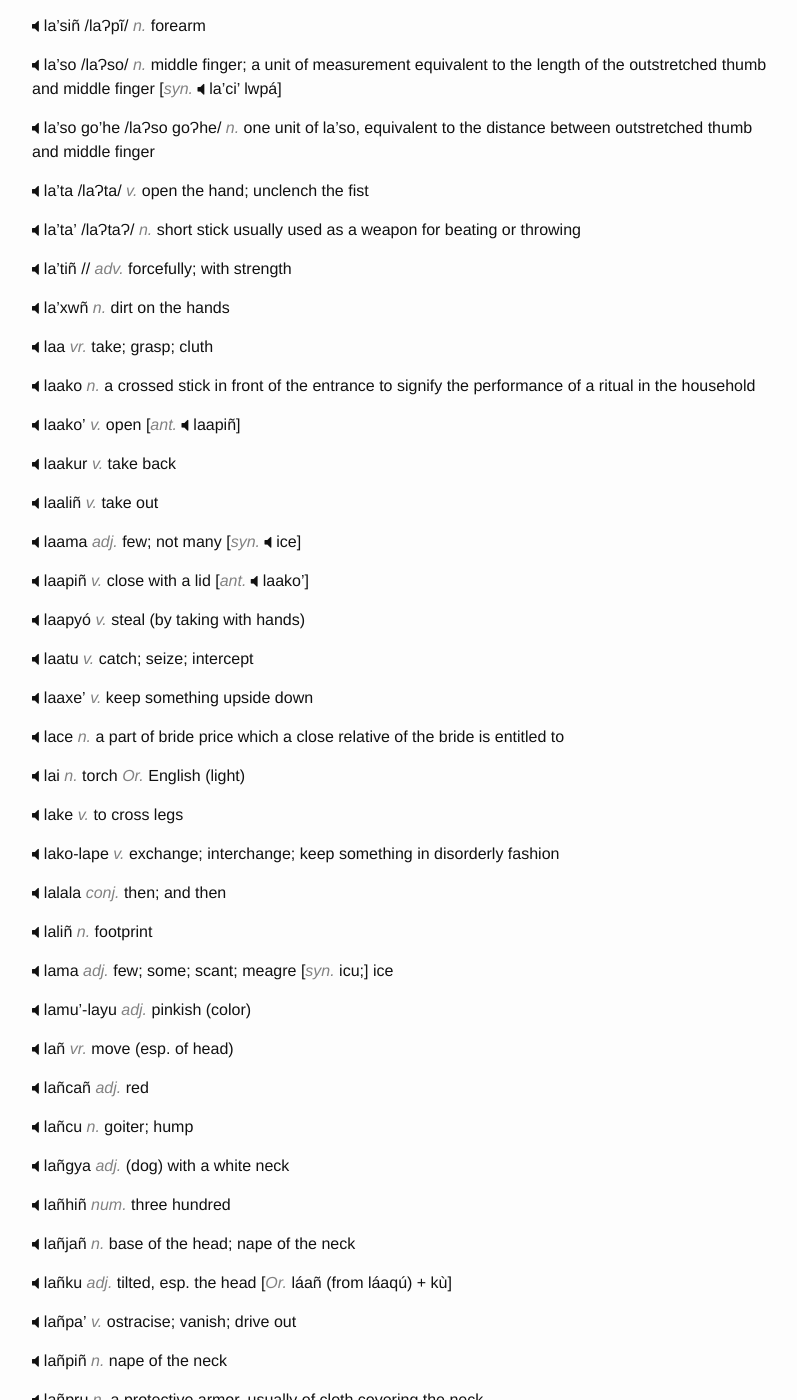
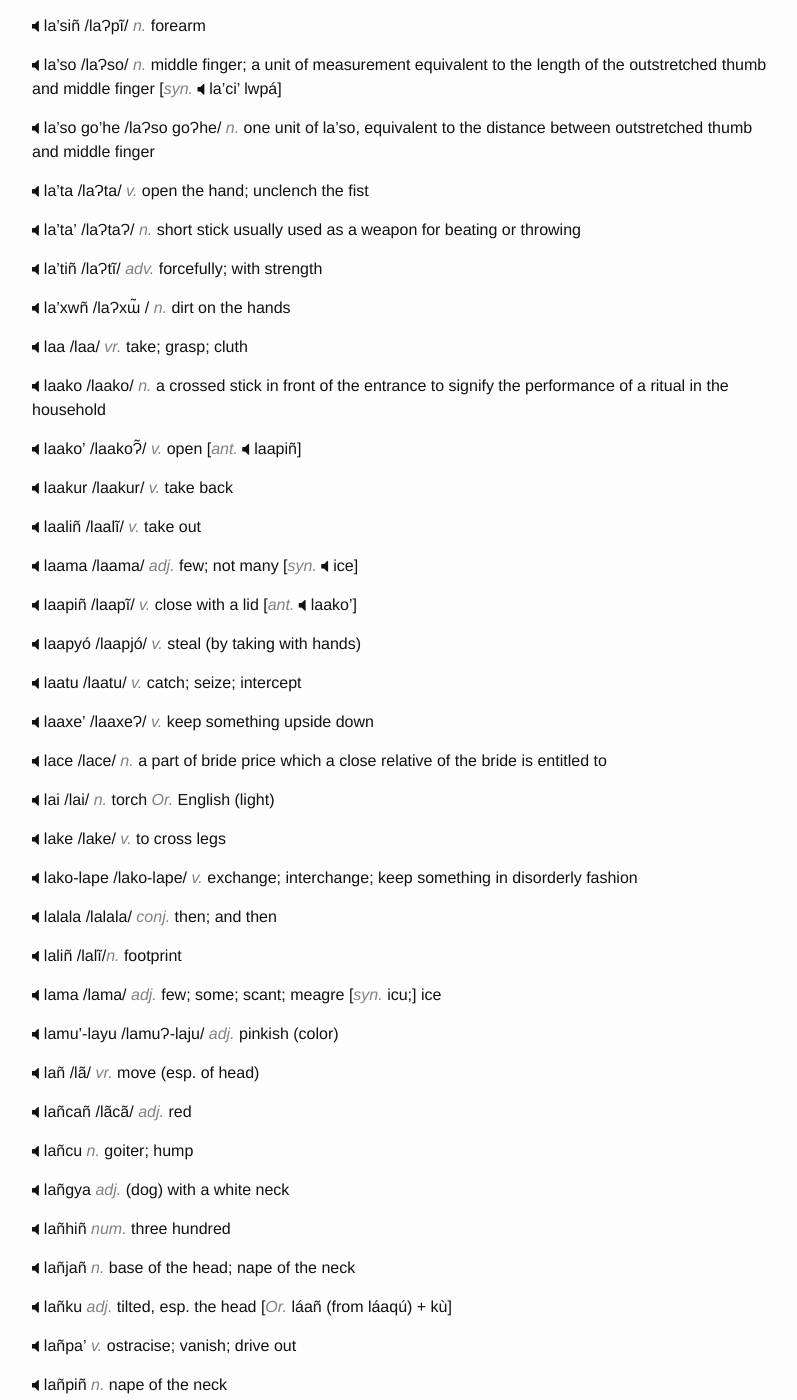
Before and after one commit to hacksparrow/language.apatani.org, a Jekyll site: the page built from dictionary/l.md, in a window 1280 px wide and 1400 px high, scrolled down 1744 px. Shown: the whole window, without its empty margins (238-1035 px from the left). Built offline with Jekyll 4.4.1, drawn with Linux system fonts in a browser that asks for light colours; nearby versions of some CDN libraries; comment, search, counter and statistics services are not loaded.

Commit message:
Update l.md

```diff
--- a/dictionary/l.md
+++ b/dictionary/l.md
@@ -88,49 +88,49 @@ __la'ta__	/laɁta/ _v._	open the hand; unclench the fist
 
 __la'ta'__	/laɁtaɁ/ _n._	short stick usually used as a weapon for beating or throwing
 
-__la'tiñ__	// _adv._	forcefully; with strength
+__la'tiñ__	/laɁtĩ/ _adv._	forcefully; with strength
 
-__la'xwñ__	_n._	dirt on the hands
+__la'xwñ__	/laɁxɯ̃ / _n._	dirt on the hands
 
-__laa__	_vr._	take; grasp; cluth
+__laa__	/laa/ _vr._	take; grasp; cluth
 
-__laako__	_n._	a crossed stick in front of the entrance to signify the performance of a ritual in the household
+__laako__ /laako/	_n._	a crossed stick in front of the entrance to signify the performance of a ritual in the household
 
-__laako'__	_v._	open	[_ant._	laapiñ]
+__laako'__	/laakoɁ̃/ _v._	open	[_ant._	laapiñ]
 
-__laakur__	_v._	take back
+__laakur__	/laakur/ _v._	take back
 
-__laaliñ__	_v._	take out
+__laaliñ__	/laalĩ/ _v._	take out
 
-__laama__	_adj._	few; not many	[_syn._	ice]
+__laama__	/laama/ _adj._	few; not many	[_syn._	ice]
 
-__laapiñ__	_v._	close with a lid	[_ant._	laako']
+__laapiñ__	/laapĩ/ _v._	close with a lid	[_ant._	laako']
 
-__laapyó__	_v._	steal (by taking with hands)
+__laapyó__	/laapjó/ _v._	steal (by taking with hands)
 
-__laatu__	_v._	catch; seize; intercept
+__laatu__	/laatu/ _v._	catch; seize; intercept
 
-__laaxe'__	_v._	keep something upside down
+__laaxe'__ /laaxeɁ/	_v._	keep something upside down
 
-__lace__	_n._	a part of bride price which a close relative of the bride is entitled to
+__lace__	/lace/ _n._	a part of bride price which a close relative of the bride is entitled to
 
-__lai__	_n._	torch	_Or._ 	English (light)
+__lai__	/lai/ _n._	torch	_Or._ 	English (light)
 
-__lake__	_v._	to cross legs
+__lake__	/lake/ _v._	to cross legs
 
-__lako-lape__	_v._	exchange; interchange; keep something in disorderly fashion
+__lako-lape__	/lako-lape/ _v._	exchange; interchange; keep something in disorderly fashion
 
-__lalala__	_conj._	then; and then
+__lalala__	/lalala/ _conj._	then; and then
 
-__laliñ__	_n._	footprint
+__laliñ__	/lalĩ/_n._	footprint
 
-__lama__	_adj._	few; some; scant; meagre	[_syn._	icu;] ice
+__lama__	/lama/ _adj._	few; some; scant; meagre	[_syn._	icu;] ice
 
-__lamu'-layu__	_adj._	pinkish (color)
+__lamu'-layu__	/lamuɁ-laju/ _adj._	pinkish (color)
 
-__lañ__	_vr._	move (esp. of head)
+__lañ__	/lã/ _vr._	move (esp. of head)
 
-__lañcañ__	_adj._	red
+__lañcañ__ /lãcã/	_adj._	red
 
 __lañcu__	_n._	goiter; hump
 
```
